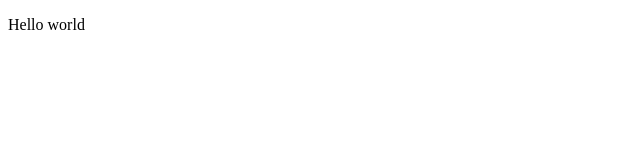
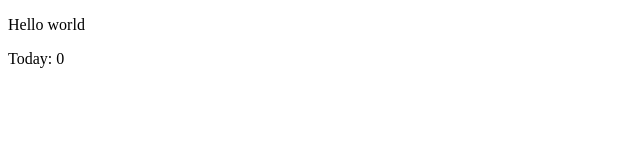
Before and after one commit to tien1942642001/angular-jenkins, an Angular app: page / in a window 1280 px wide. Shown: the top 160 px of the page, without its empty margins (0-640 px from the left). Built offline with nearby package versions, Linux system fonts and the light colour scheme.

Commit message:
create error to test build

```diff
--- a/src/app/app.component.html
+++ b/src/app/app.component.html
@@ -1 +1,3 @@
 <p>Hello world</p>
+
+<p>Today: {{today}}</p>
--- a/src/app/app.component.ts
+++ b/src/app/app.component.ts
@@ -10,5 +10,5 @@ import { RouterOutlet } from '@angular/router';
 })
 export class AppComponent {
   title = 'angular-jenkins';
-  today;
+  today: number = 0;
 }
```
